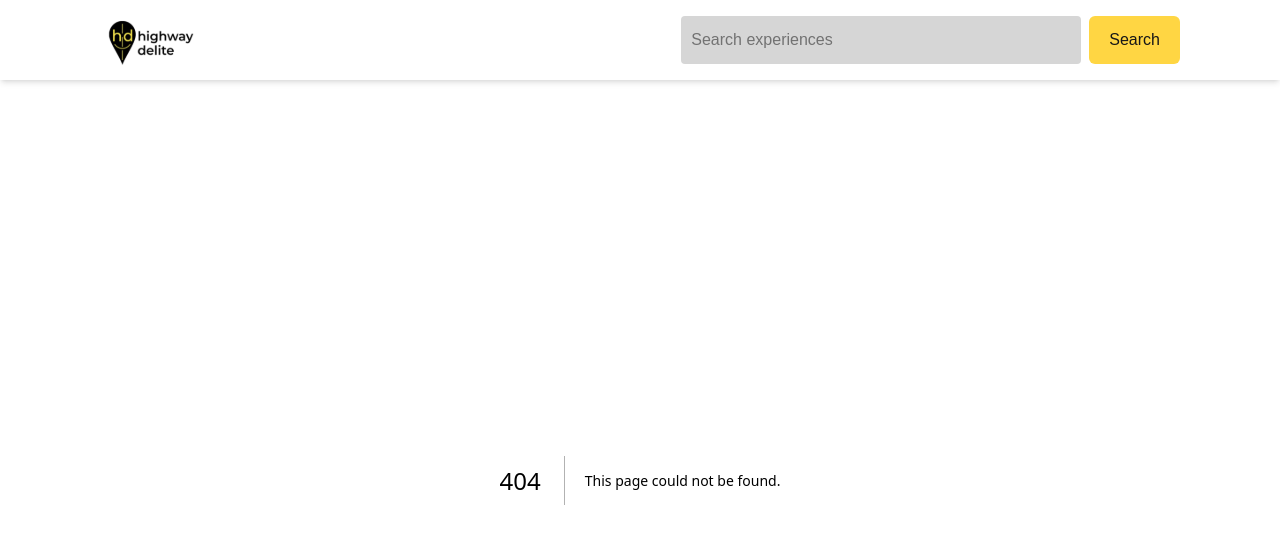
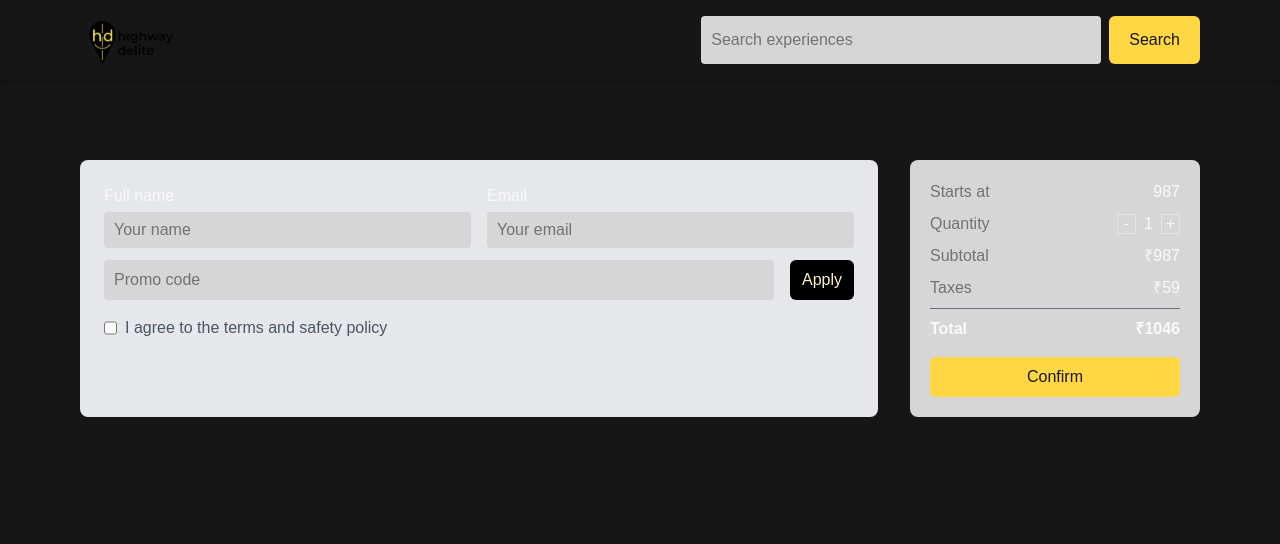
Before and after one commit to Rishiyaduwanshi/bookit, a Next.js app: page /checkout in a window 1280 px wide. Before the commit this address had no page. Shown: the top 544 px of the page. Built offline with nearby package versions, Linux system fonts and the light colour scheme.

Commit message:
add(ui): checkout page

```diff
--- /dev/null
+++ b/src/app/checkout/page.jsx
@@ -0,0 +1,14 @@
+import React from 'react';
+import Checkout from '@/components/Checkout';
+import Cart from '@/components/Cart';
+
+const page = () => {
+  return (
+    <div className="flex m-20 gap-8">
+      <Checkout />
+      <Cart />
+    </div>
+  );
+};
+
+export default page;
--- a/src/components/Cart.jsx
+++ b/src/components/Cart.jsx
@@ -4,7 +4,6 @@ import { useEffect, useState } from 'react';
 export default function ({ price = 987, taxes = 59 }) {
   const [quantity, setQuantity] = useState(1);
   const [subtotal, setSubtotal] = useState(price * quantity);
-  console.log(subtotal);
   const [total, setTotal] = useState(subtotal + taxes);
 
   function handleDecrement() {
@@ -20,7 +19,7 @@ export default function ({ price = 987, taxes = 59 }) {
   }, [subtotal]);
 
   return (
-    <dl className="cart hd-bg-tertiary p-5 w-1/4 rounded-lg  ">
+    <dl className="cart flex-1 mb-auto hd-bg-tertiary p-5 rounded-lg">
       <div className="top flex flex-col justify-center gap-2 w-full">
         <div className="flex justify-between">
           <dt>Starts at</dt>
--- /dev/null
+++ b/src/components/Checkout.jsx
@@ -0,0 +1,41 @@
+import React from 'react';
+
+const Checkout = () => {
+  return (
+    <div className="flex flex-3 flex-col gap-3 bg-gray-200 px-6 pt-6 rounded-lg">
+      <div className="flex gap-4 w-full">
+        <div className="flex flex-col flex-1 gap-1">
+          <label htmlFor="name">Full name</label>
+          <input type="text" name="" id="name" placeholder="Your name" />
+        </div>
+        <div className="flex flex-col flex-1 gap-1">
+          <label htmlFor="email">Email</label>
+          <input
+            type="email"
+            name=""
+            className="text-black"
+            placeholder="Your email"
+            id="email"
+          />
+        </div>
+      </div>
+      <div className="flex gap-4">
+        <input type="text" placeholder="Promo code" className="py-2 w-[90%]" />
+        <span className="px-3 py-2 flex-1 rounded-md cursor-pointer text-center bg-black text-amber-100 ">
+          Apply
+        </span>
+      </div>
+      <div className="flex gap-2 mt-1">
+        <input
+          type="checkbox"
+          name="tnc"
+          id="tnc"
+          className="cursor-pointer bg-black"
+        />
+        <label htmlFor="tnc" className='text-gray-600'>I agree to the terms and safety policy</label>
+      </div>
+    </div>
+  );
+};
+
+export default Checkout;
--- a/src/components/Details.jsx
+++ b/src/components/Details.jsx
@@ -33,13 +33,13 @@ const Details = ({
         </div>
         <div className="time-slots" onClick={handleTimeSelect}>
           <h3 className="text-xl">Choose time</h3>
-          {availableDates.map((d, idx) => {
+          {availableTime.map((t, idx) => {
             return (
               <span
                 className="py-2 inline-block cursor-pointer px-3 m-2 border border-gray-300 text-gray-500 rounded-md "
                 key={idx}
               >
-                {d}
+                {t}
               </span>
             );
           })}
--- a/src/components/Navbar.jsx
+++ b/src/components/Navbar.jsx
@@ -1,9 +1,12 @@
-"use client";
+'use client';
+import Link from 'next/link';
 const Navbar = () => {
   return (
-    <nav className="text-amber-10 hd-bg-color flex justify-between items-center h-20 px-25 py-2 shadow-md">
-      <div className="left ">
-        <img src="logo.svg" alt="" />
+    <nav className="text-amber-10 hd-bg-color flex justify-between items-center h-20 px-20 py-2 shadow-md">
+      <div className="left">
+        <Link href="/">
+        <img src="/logo.svg" alt="Highway Delite Logo" />
+        </Link>
       </div>
       <div className="right">
         <input
--- a/src/ui/DisplayCard.jsx
+++ b/src/ui/DisplayCard.jsx
@@ -4,7 +4,6 @@ import Cards from "../components/Cards";
 import travelData from "@/data/travelData";
 
 const Displaycard = () => {
-  console.log(travelData);
 
   return (
     <div
--- a/src/ui/DisplayDetails.jsx
+++ b/src/ui/DisplayDetails.jsx
@@ -6,8 +6,8 @@ import Image from 'next/image';
 
 const DisplayDetails = () => {
   return (
-    <div className="details flex justify-between   items-start m-20">
-      <div className='flex flex-col justify-between '>
+    <div className="details flex justify-between gap-8 m-20">
+      <div className='flex flex-col flex-3 justify-between '>
         <div className="relative h-80 md:h-96 rounded-lg">
           <Image
             src="https://images.unsplash.com/photo-1530789253388-582c481c54b0"
```
